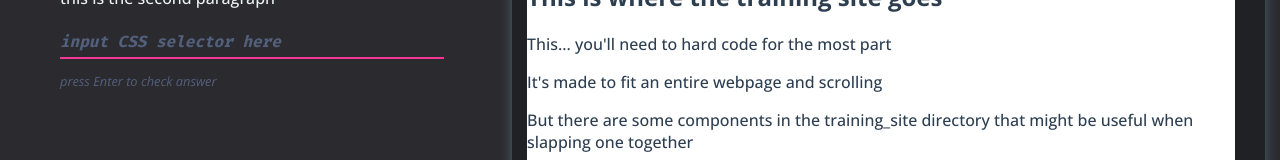
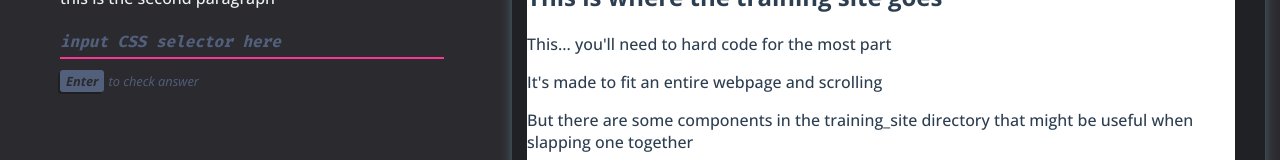
Before and after one commit to scootyboots/css-selector-training-platform, a Vue app: page / in a window 1280 px wide. Shown: the part 184-344 px from the top of the page. Built offline with nearby package versions, Linux system fonts and the light colour scheme.

Commit message:
more styling

```diff
--- a/src/components/Prompt.vue
+++ b/src/components/Prompt.vue
@@ -85,7 +85,7 @@ const checkSelectAllAnswer = (event:KeyboardEvent) => {
     :placeholder="inputPlaceholder"
     @keydown="(event) => checkSelectAllAnswer(event)"
   >
-  <p class="Prompt-check-tip">press Enter to check answer</p>
+  <p class="Prompt-check-tip"><span class="hotkey">Enter</span>to check answer</p>
   <div class="Prompt-correct" v-if="correctAnswerGiven">you did it!</div>
 </div>
 
@@ -130,7 +130,6 @@ TODO: make animation for wrong answer
 }
 
 .Prompt-header {
-  font-family: 'Fira Code', monospace;
   font-family: 'Open Sans', sans-serif;
   /* color: var(--highlight-purple); */
 }
@@ -145,4 +144,14 @@ TODO: make animation for wrong answer
   color: var(--highlight-blue)
 }
 
+.hotkey {
+  padding: 2px 6px;
+  margin-right: 4px;
+  background-color: var(--lowlight);
+  color: var(--main-bg-color);
+  font-weight: 700;
+  border-radius: 3px;
+  box-shadow: -2px 2px 0px #202024;
+}
+
 </style>
```
